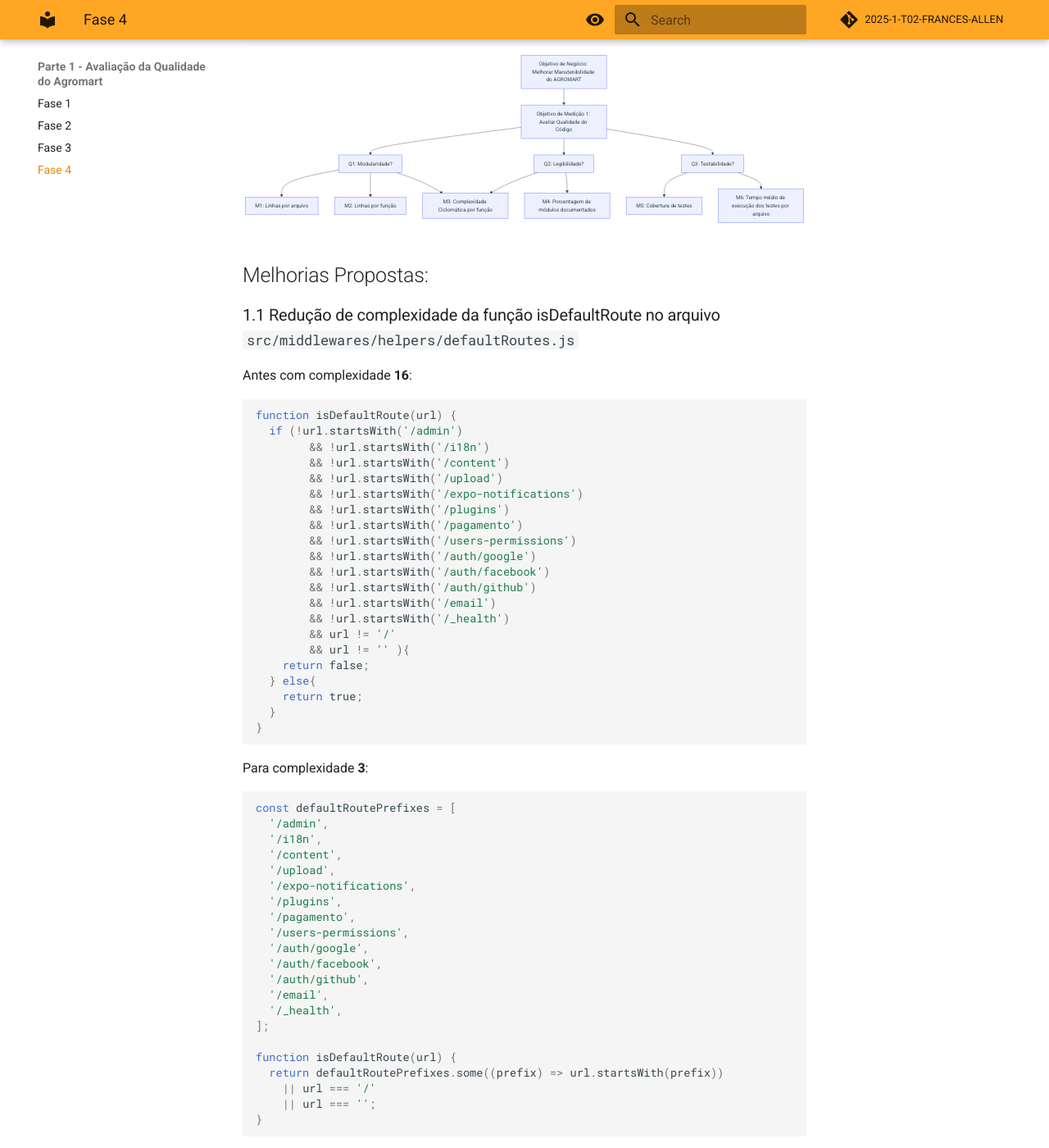
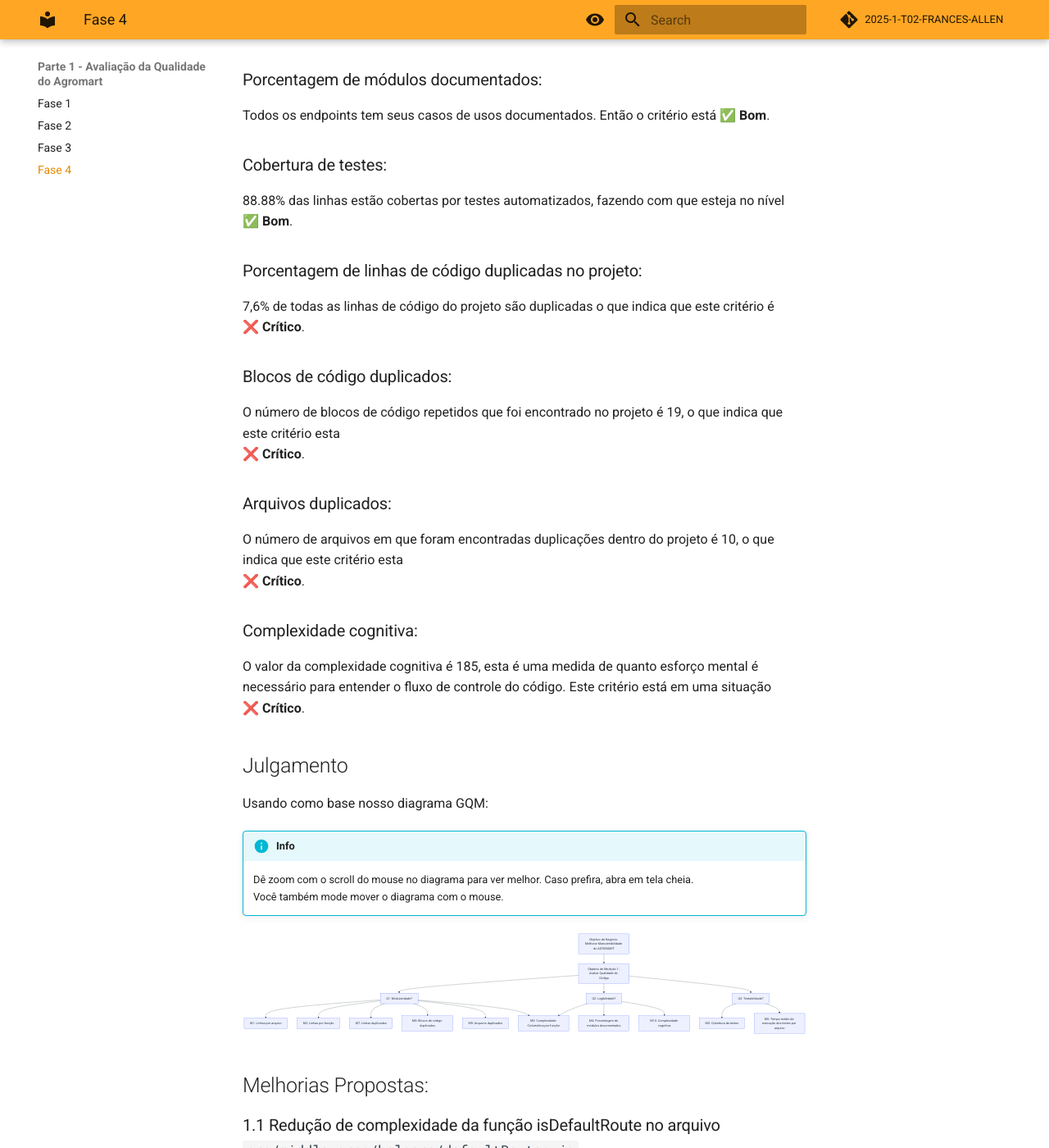
Before and after one commit to FCTE-Qualidade-de-Software-1/2025-1-T02-FRANCES-ALLEN, an MkDocs documentation site: the page built from docs/parte1/fase4.md, in a window 1280 px wide and 1400 px high, scrolled down 2531 px. Shown: the whole window at 82% size. Built offline with MkDocs 1.6.1 and Material for MkDocs 9.7.7, drawn with Linux system fonts in a browser that asks for light colours; comment, search, counter and statistics services are not loaded; some of the changed text lies outside the part shown.

Commit message:
adicao de metricas adicionais

```diff
--- a/docs/parte1/fase4.md
+++ b/docs/parte1/fase4.md
@@ -1,6 +1,7 @@
 # Fase 4 -  Executar a avaliação
 
 Primeiramente, vamos relembrar nossas métricas:
+
 
 | Métrica (M)                                            | Critérios                                                                                   |
 | ------------------------------------------------------ | ------------------------------------------------------------------------------------------- |
@@ -10,6 +11,10 @@ Primeiramente, vamos relembrar nossas métricas:
 | **M4:** Porcentagem de módulos documentados            | **✅ Bom:** M4 >= 80% <br/> **⚠️ Aceitável:** 60% <= M4 < 80%  <br/> **❌ Crítico:** M4 < 60%  |
 | **M5:** Cobertura de testes                            | **✅ Bom:** M5 >= 80% <br/> **⚠️ Aceitável:** 70% <= M5 < 80%  <br/> **❌ Crítico:** M5 < 70%  |
 | **M6:** Tempo médio de execução dos testes por arquivo | **✅ Bom:** M6 <= 500ms <br/> **⚠️ Aceitável:** 500ms < M6 <= 1s <br/> **❌ Crítico:** M6 > 1s |
+| **M7:** Porcentagem de linhas de código duplicadas no projeto | **✅ Bom:** M7 <= 3% <br/> **⚠️ Aceitável:** 3% < M7 <= 5% <br/> **❌ Crítico:** M7 > 5% |
+| **M8:** Blocos de código duplicados | **✅ Bom:** 1 <= M8 <= 2 <br/> **⚠️ Aceitável:** M8 = 3 <br/> **❌ Crítico:** M8 > 3 |
+| **M9:** Arquivos duplicados | **✅ Bom:** 1 <= M9 <= 2 <br/> **⚠️ Aceitável:** M9 = 3 <br/> **❌ Crítico:** M9 > 3 |
+| **M10:** Complexidade cognitiva | **✅ Bom:** M10 < 10 <br/> **⚠️ Aceitável:** 15 >= M10 >= 10 <br/> **❌ Crítico:** M10 > 15 |
 
 As métricas foram obtidas da seguinte forma:
 
@@ -19,6 +24,10 @@ As métricas foram obtidas da seguinte forma:
 - Porcentagem de módulos documentados: Analisamos cada endpoint com a documentação
 - Cobertura de testes: Jest
 - Tempo médio de execução dos testes por arquivo: Jest
+- Porcentagem de linhas de código duplicadas no projeto: Sonar
+- Blocos de código duplicados: Sonar
+- Arquivos duplicados: Sonar
+- Complexidade cognitiva: Sonar
 
 # Comparação com critérios
 
@@ -55,10 +64,20 @@ Essa métrica foi MUITO importante pois mostrou a facilidade de entender e testa
 ### Porcentagem de módulos documentados:
 Todos os endpoints tem seus casos de usos documentados. Então o critério está **✅ Bom**.
 
+### Cobertura de testes:
+88.88% das linhas estão cobertas por testes automatizados, fazendo com que esteja no nível<br/> **✅ Bom**.
 
+### Porcentagem de linhas de código duplicadas no projeto:
+7,6% de todas as linhas de código do projeto são duplicadas o que indica que este critério é<br/> **❌ Crítico**.
 
-### Cobertura de testes:
-88.88% das linhas estão cobertas por testes automatizados, fazendo com que esteja no nível<br/> **✅ Bom:**
+### Blocos de código duplicados:
+O número de blocos de código repetidos que foi encontrado no projeto é 19, o que indica que este critério esta<br/> **❌ Crítico**.
+
+### Arquivos duplicados:
+O número de arquivos em que foram encontradas duplicações dentro do projeto é 10, o que indica que este critério esta<br/> **❌ Crítico**.
+
+### Complexidade cognitiva:
+O valor da complexidade cognitiva é 185, esta é uma medida de quanto esforço mental é necessário para entender o fluxo de controle do código. Este critério está em uma situação<br/> **❌ Crítico**.
 
 ## Julgamento
 
@@ -75,11 +94,15 @@ graph TD
   Objective1 --> Question1[Q1: Modularidade?]
     Question1 --> AvgQtdRowsByFile[M1: Linhas por arquivo]
     Question1 --> QtdRowsByFunction[M2: Linhas por função]
+    Question1 --> Density[M7: Linhas duplicadas]
+    Question1 --> DuplCode[M8: Blocos de código duplicados]
+    Question1 --> DuplFiles[M9: Arquivos duplicados]
     Question1 --> Complexity[M3: Complexidade Ciclomática por função]
 
   Objective1 --> Question2[Q2: Legibilidade?]
     Question2 --> Complexity
     Question2 --> documentedModules[M4: Porcentagem de módulos documentados]
+    Question2 --> CognitiveC[M10: Complexidade cognitiva]
 
   Objective1 --> Question3[Q3: Testabilidade?]
     Question3 --> Metric5[M5: Cobertura de testes]
```
Also changed, not shown: docs/parte1/fase2.md (+8 -0 lines), docs/parte1/fase3.md (+13 -8 lines).
